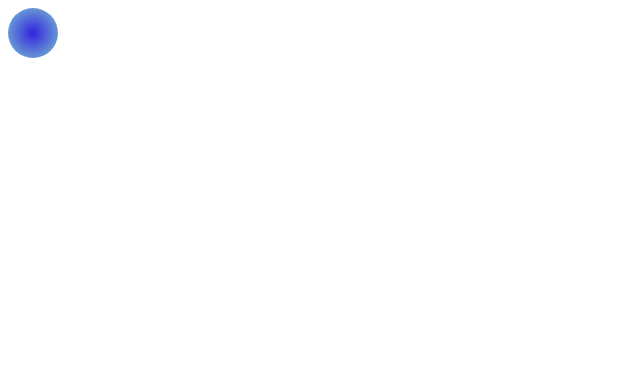
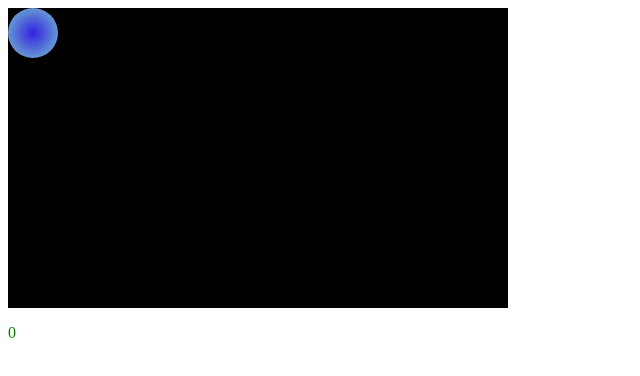
Before and after one commit to ArnautVasseur/projet_S.6, a Nuxt app: page /ShootThemAll in a window 1280 px wide. Shown: the top 376 px of the page, without its empty margins (0-640 px from the left). Built offline with nearby package versions, Linux system fonts and the light colour scheme.

Commit message:
Update and clean code for the point and click game

```diff
--- a/pages/ShootThemAll.vue
+++ b/pages/ShootThemAll.vue
@@ -1,21 +1,21 @@
-<script setup lang="ts">
-import { ref } from 'vue';
-</script>
-
 <template>
-  <div id="app">
-    <Target v-if="!isGameWon" @click="isGameWon ? null : increaseScore()" />
+  <div class="PointAndClick">
+    <Target v-if="!isGameWon" @click="startGame()" />
     <div v-if="isGameWon">
       <p>Vous avez gagné!</p>
     </div>
   </div>
+  <p>{{ score }}</p>
 </template>
 
-<script lang="ts">
+<script setup lang="ts">
+import { ref } from 'vue';
+
 let score = ref(0);
 let isGameWon = ref(false);
 
-function increaseScore() {
+function startGame() {
+
   score.value += 1;
 
   if (score.value === 10) {
@@ -27,13 +27,14 @@ function increaseScore() {
 }
 </script>
 
-<style scoped>
-#app {
+<style scoped lang="scss">
+.PointAndClick{
   display: flex;
   justify-content: center;
   align-items: center;
-  height: 100vh;
-  width: 100vw;
   position: relative;
+  width: 500px;
+  height: 300px;
+  background: black;
 }
 </style>
```
